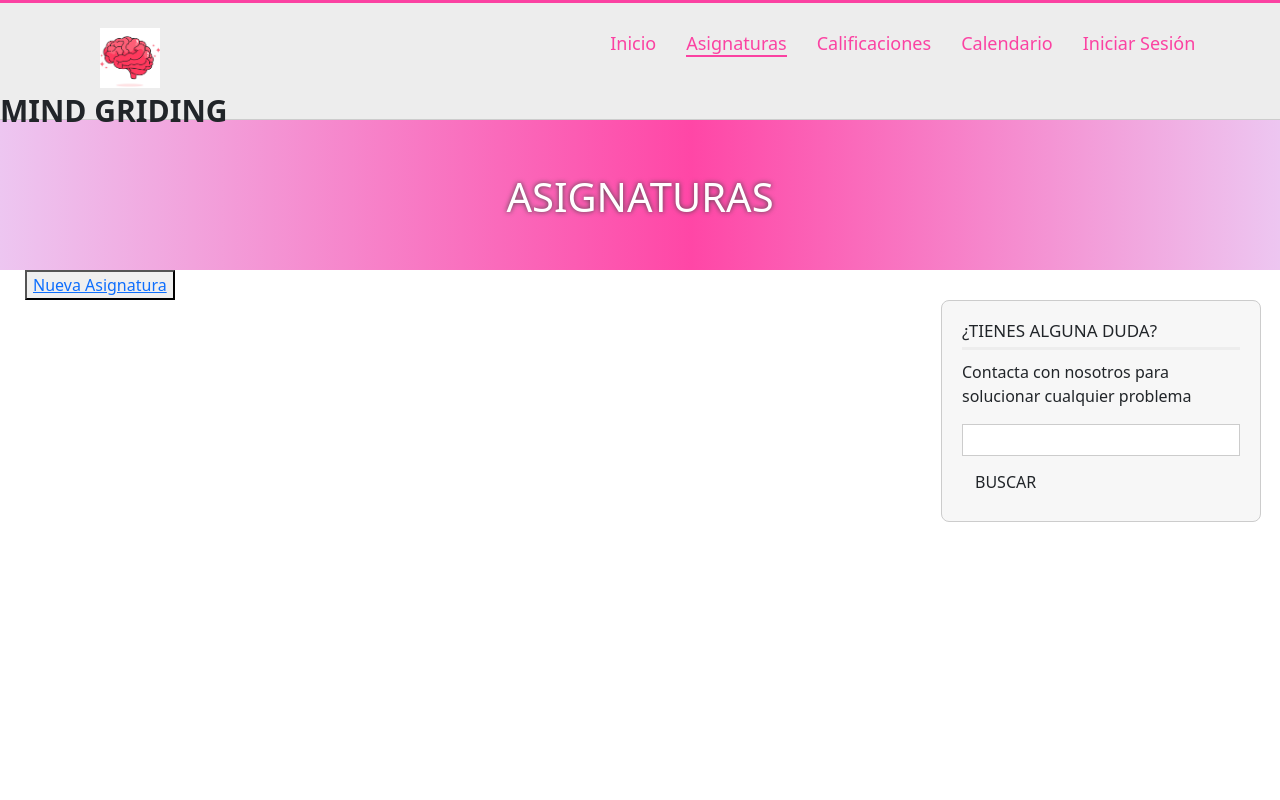
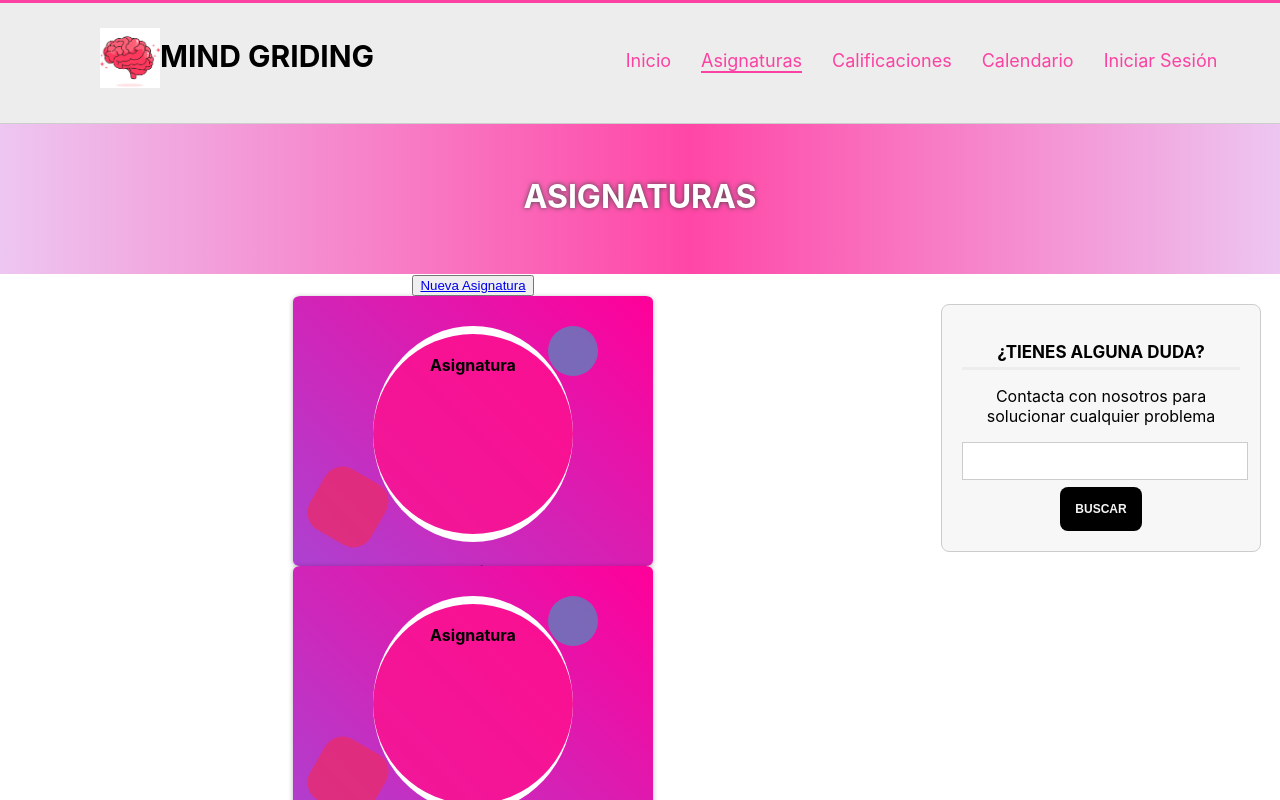
Before and after one commit to eldelgorrodepesca/mindgriding, a React (Create React App) app: page /asignaturas in a window 1280 px wide. Shown: the top 800 px of the page. Built offline with nearby package versions, Linux system fonts and the light colour scheme.

Commit message:
bootstrap uninstalled, asignatura.jsx created, asignaturaCard.jsx created and styled but not finished

```diff
--- a/package.json
+++ b/package.json
@@ -7,7 +7,6 @@
     "@testing-library/jest-dom": "^5.16.3",
     "@testing-library/react": "^12.1.4",
     "@testing-library/user-event": "^13.5.0",
-    "bootstrap": "^5.1.3",
     "react": "^18.0.0",
     "react-dom": "^18.0.0",
     "react-router-dom": "^5.2.0",
--- a/src/App.js
+++ b/src/App.js
@@ -1,6 +1,5 @@
 import React from "react";
 import "./assets/css/App.css";
-import 'bootstrap/dist/css/bootstrap.min.css'
 
 // COMPONENTES
 import Guia from "./Guia";
--- a/src/assets/css/App.css
+++ b/src/assets/css/App.css
@@ -263,3 +263,78 @@ textarea {
     margin-bottom: 10px;
     float: left;
 }
+
+.contenedor {
+    display: grid;
+    grid-template-columns: repeat(2, 1fr);
+    width: 940px;
+    gap: 15px;
+    margin: auto;
+    justify-items: center;
+    align-items: center;
+}
+
+.card {
+    height: 250px;
+    width: 300px;
+    overflow: hidden;
+    margin: auto;
+    padding: 10px 30px;
+    border-radius: 2%;
+    transition: all .4s ease-in-out;
+    box-shadow: 0px 1px 5px 0px #0000004d;
+    text-align: center;
+    background: linear-gradient(-135deg, #ff0099, #ad41d0);
+}
+
+.card:hover {
+    height: 500px;
+    width: 300px;
+    border-radius: 5px;
+    box-shadow: 0px 2px 10px #00000080;
+}
+
+.card-header .circle {
+    position: relative;
+    border-radius: 50%;
+    background-color: #ff108cc5;
+    display: block;
+    height: 200px;
+    width: 200px;
+    text-align: center;
+    border-top: 8px solid #fff;
+    border-bottom: 8px solid #fff;
+    object-fit: cover;
+    margin: 20px auto;
+    transition: all 0.3s ease;
+}
+
+.card-header {
+    position: relative;
+}
+
+.card-header:before, .card-header:after {
+    content: '';
+    position: absolute;
+    opacity: .7;
+}
+
+.card-header:before {
+    width: 70px;
+    height: 70px;
+    bottom: 0;
+    left: -10px;
+    border-radius: 20px;
+    background-color: #ee2a62;
+    transform: rotate(120deg);
+}
+
+.card-header:after {
+    border-radius: 50%;
+    z-index: 20;
+    background-color: #4a8fc1;
+    width: 50px;
+    height: 50px;
+    top: 0;
+    right: 25px;
+}
--- /dev/null
+++ b/src/components/AsignaturaCard.jsx
@@ -0,0 +1,37 @@
+import React, { Component } from "react";
+
+class AsignaturaCard extends Component {
+  render() {
+    return (
+      <div className="container">
+        {/* CARTA */}
+        <div className="card">
+          {/* FONDO DE LA CARTA */}
+          <div className="card-header">
+            <div className="circle">
+                <h4>Asignatura</h4>
+            </div>
+          </div>
+
+          {/* ICONOS Y PROGRESO */}
+          <div className="card-icons"></div>
+
+          {/* INFORMACION */}
+          <div className="card-content">
+            <li className="info slide">Profesor</li>
+            <li className="info slide">Temas</li>
+            <li className="info slide">Profesor</li>
+            <li className="info slide">Descripcion</li>
+          </div>
+
+          {/* BOTON PARA ENTRAR */}
+          <div className="card-action">
+            <button className="btn btn-success">Acceder</button>
+          </div>
+        </div>
+      </div>
+    );
+  }
+}
+
+export default AsignaturaCard;
--- a/src/components/Asignaturas.jsx
+++ b/src/components/Asignaturas.jsx
@@ -4,6 +4,7 @@ import { NavLink } from 'react-router-dom';
 // COMPONENTES
 import Slider from './Slider'
 import Sidebar from './Sidebar'
+import AsignaturaCard from './AsignaturaCard';
 
 class Asignaturas extends Component {
 
@@ -45,6 +46,9 @@ class Asignaturas extends Component {
                         <NavLink to="/nueva-asignatura">Nueva Asignatura</NavLink>
                     </button>
                         {/* Logica para creacion de asignaturas */}
+                        <AsignaturaCard />
+                        <AsignaturaCard />
+                        <AsignaturaCard />
                     </div>
                     <Sidebar
                         blog='false'
--- a/src/components/NuevaAsignatura.jsx
+++ b/src/components/NuevaAsignatura.jsx
@@ -32,6 +32,16 @@ class NuevaAsignatura extends Component {
               </div>
 
               <div className="form-group">
+                <label htmlFor="descripcionAsignatura">Descripción</label>
+                <input
+                  type="textarea"
+                  name="descripcionAsignatura"
+                  ref={this.descripcionAsignatura}
+                  required
+                />
+              </div>
+
+              <div className="form-group">
                 <label htmlFor="numeroTemas">Número de temas</label>
                 <input
                   type="numb"
```
Also changed, not shown: src/components/Asignatura.jsx (added), 1 other file (tests, documents, lock files or other folders).
